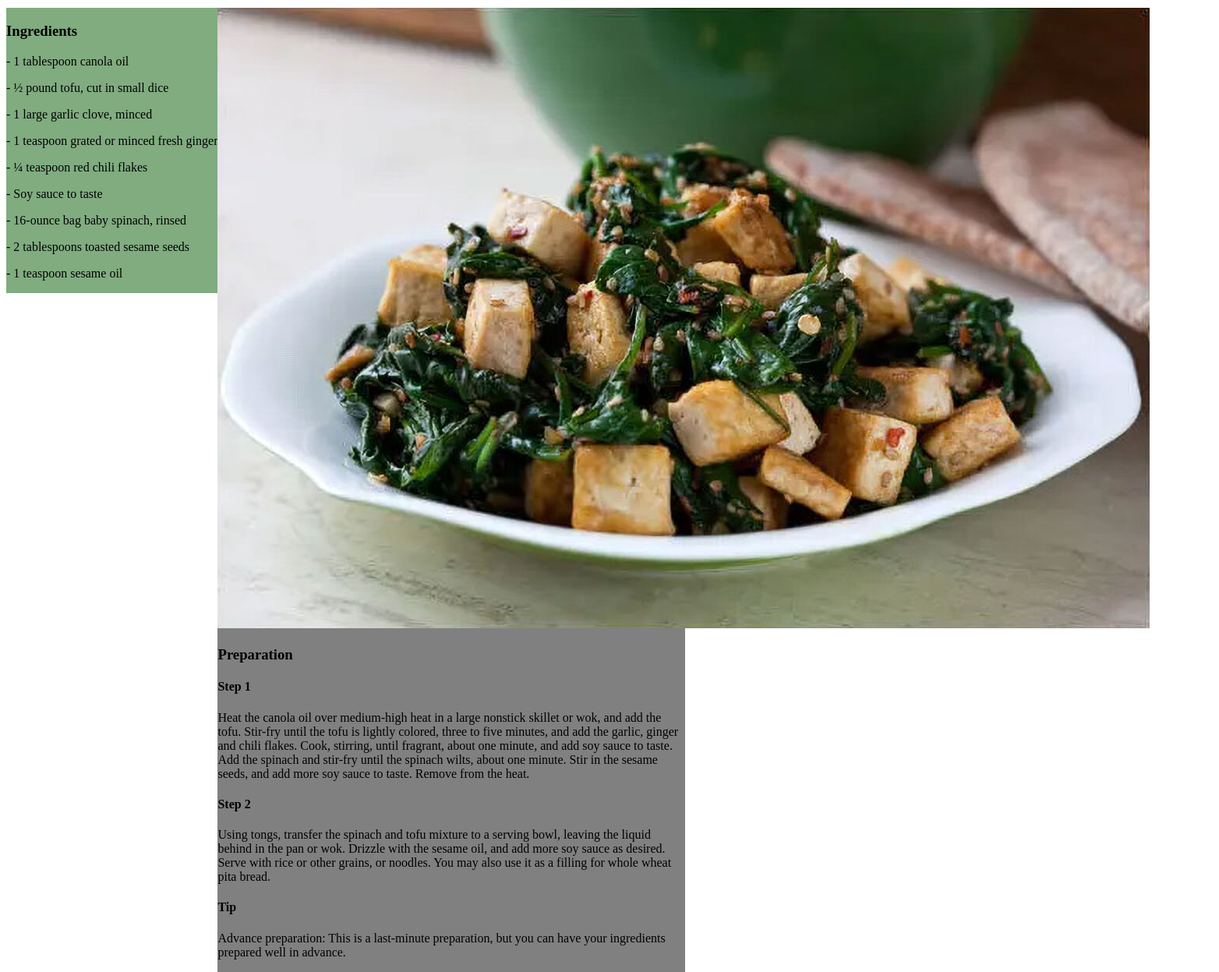
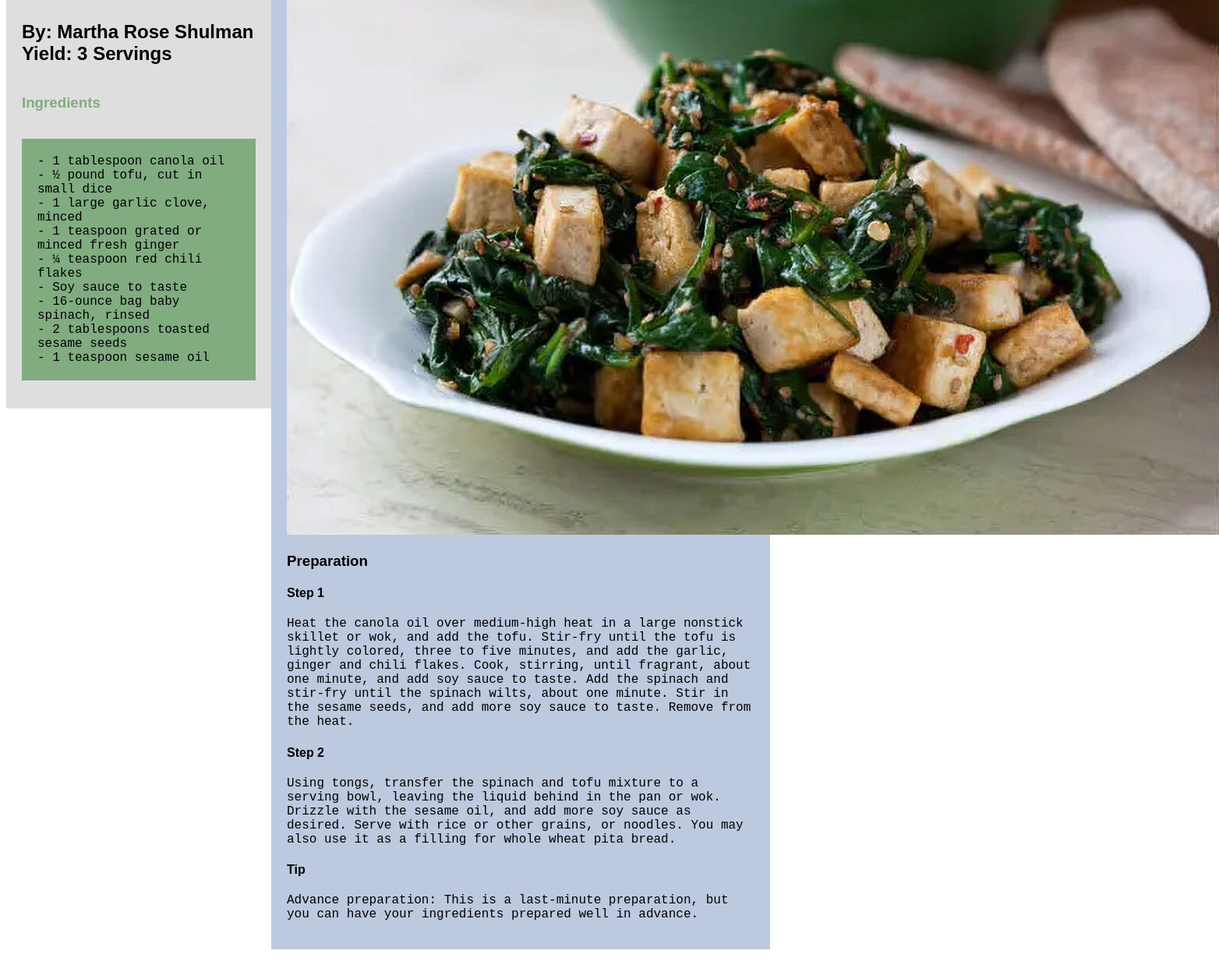
Before and after one commit to chloehodgins/exercise7, a plain HTML site: page index.html in a window 1280 px wide. Shown: the part 138-1385 px from the top of the page at 78% size, 1564 px wide, since content can reach past the window. After the commit the page ends 1356 px from the top, so only its background shows below. Drawn offline with Linux system fonts and the light colour scheme.

Commit message:
left-side, right-side

```diff
--- a/index.html
+++ b/index.html
@@ -11,68 +11,83 @@
       width: 1200px;
     }
 
-    #main {
-      background-color: white;
+    #right-side {
+      background-color: rgb(189, 201, 223);
       display: inline;
-      float: top;
+      float: left;
+      clear: none;
+      width: 600px;
+      padding: 20px;
     }
 
-    #ingredients {
+    #left-side {
+      background-color: hsl(0, 0%, 87%);
+      display: inline;
+      float: left;
+      width: 300px;
+      padding: 20px;
+    }
+
+    .sub-main {
+      display: inline;
+      float: left;
+      font-size: 13;
+    }
+
+    .ingredients-header {
+      display: inline;
+      float: left;
+      font-size: 20;
+      color: rgb(128, 172, 128);
+    }
+
+    .ingredients {
       background-color: rgb(128, 172, 128);
       display: inline;
       float: left;
       clear: none;
+      padding: 20px;
+      font-family: "Courier New", monospace;
+      font-size: 12;
     }
 
-    #preparation {
-      background-color: grey;
-      display: inline;
-      float: left;
-      clear: none;
-      width: 600px;
+
+    img.one {
+      height: 45%;
     }
 
-    img.one {
-      height: 35%;
+    .instructions {
+      font-family: "Courier New", monospace;
+      font-size: 12;
     }
 
+    h1, h2, h3, h4 {
+      font-family: "Fira Sans", "Source Sans 3", sans-serif;
+    }
   </style>
 </head>
 
 <body>
-  <div id="main">
-    <h2>Spinach, Tofu and Sesame Stir-Fry</h2>
-    <h3>By: Martha Rose Shulman</h3>
-    <h3>Yield: 3 Servings</h3>
-  </div>
+  <div id="left-side">
+    <h1>Spinach, Tofu and Sesame Stir-Fry</h1>
 
-
-<div id="ingredients">
-  <h3>Ingredients</h3>
-    <p>- 1 tablespoon canola oil</p>
-    <p>- ½ pound tofu, cut in small dice</p>
-    <p>- 1 large garlic clove, minced</p>
-    <p>- 1 teaspoon grated or minced fresh ginger</p>
-    <p>- ¼ teaspoon red chili flakes</p>
-    <p>- Soy sauce to taste</p>
-    <p>- 16-ounce bag baby spinach, rinsed</p>
-    <p>- 2 tablespoons toasted sesame seeds</p>
-    <p>- 1 teaspoon sesame oil</p>
+    <h2 class="sub-main">By: Martha Rose Shulman<br>Yield: 3 Servings</h2><br><br><br><h3 class="ingredients-header">Ingredients</h3>
+    <p class="ingredients">- 1 tablespoon canola oil<br>- ½ pound tofu, cut in small dice<br>- 1 large garlic clove, minced<br>- 1 teaspoon grated or minced fresh ginger<br>- ¼ teaspoon red chili flakes<br>- Soy sauce to taste<br>- 16-ounce bag baby spinach, rinsed<br>- 2 tablespoons toasted sesame seeds<br>- 1 teaspoon sesame oil</p>
 </div>
 
-<div id="preparation">
+<div id="right-side">
   <img class="one" src="recipe_img.jpg" alt="Spinach Tofu and Sesame Stir-Fry">
 
     <h3>Preparation</h3>
 
     <h4>Step 1</h4>
-    <p>Heat the canola oil over medium-high heat in a large nonstick skillet or wok, and add the tofu. Stir-fry until the tofu is lightly colored, three to five minutes, and add the garlic, ginger and chili flakes. Cook, stirring, until fragrant, about one minute, and add soy sauce to taste. Add the spinach and stir-fry until the spinach wilts, about one minute. Stir in the sesame seeds, and add more soy sauce to taste. Remove from the heat.</p>
+    <p class="instructions">Heat the canola oil over medium-high heat in a large nonstick skillet or wok, and add the tofu. Stir-fry until the tofu is lightly colored, three to five minutes, and add the garlic, ginger and chili flakes. Cook, stirring, until fragrant, about one minute, and add soy sauce to taste. Add the spinach and stir-fry until the spinach wilts, about one minute. Stir in the sesame seeds, and add more soy sauce to taste. Remove from the heat.</p>
 
     <h4>Step 2</h4>
-    <p>Using tongs, transfer the spinach and tofu mixture to a serving bowl, leaving the liquid behind in the pan or wok. Drizzle with the sesame oil, and add more soy sauce as desired. Serve with rice or other grains, or noodles. You may also use it as a filling for whole wheat pita bread.</p>
+    <p  class="instructions">Using tongs, transfer the spinach and tofu mixture to a serving bowl, leaving the liquid behind in the pan or wok. Drizzle with the sesame oil, and add more soy sauce as desired. Serve with rice or other grains, or noodles. You may also use it as a filling for whole wheat pita bread.</p>
 
     <h4>Tip</h4>
-    <p>Advance preparation: This is a last-minute preparation, but you can have your ingredients prepared well in advance.</p>
+    <p  class="instructions">Advance preparation: This is a last-minute preparation, but you can have your ingredients prepared well in advance.</p>
 </div>
 
 </body>
```
